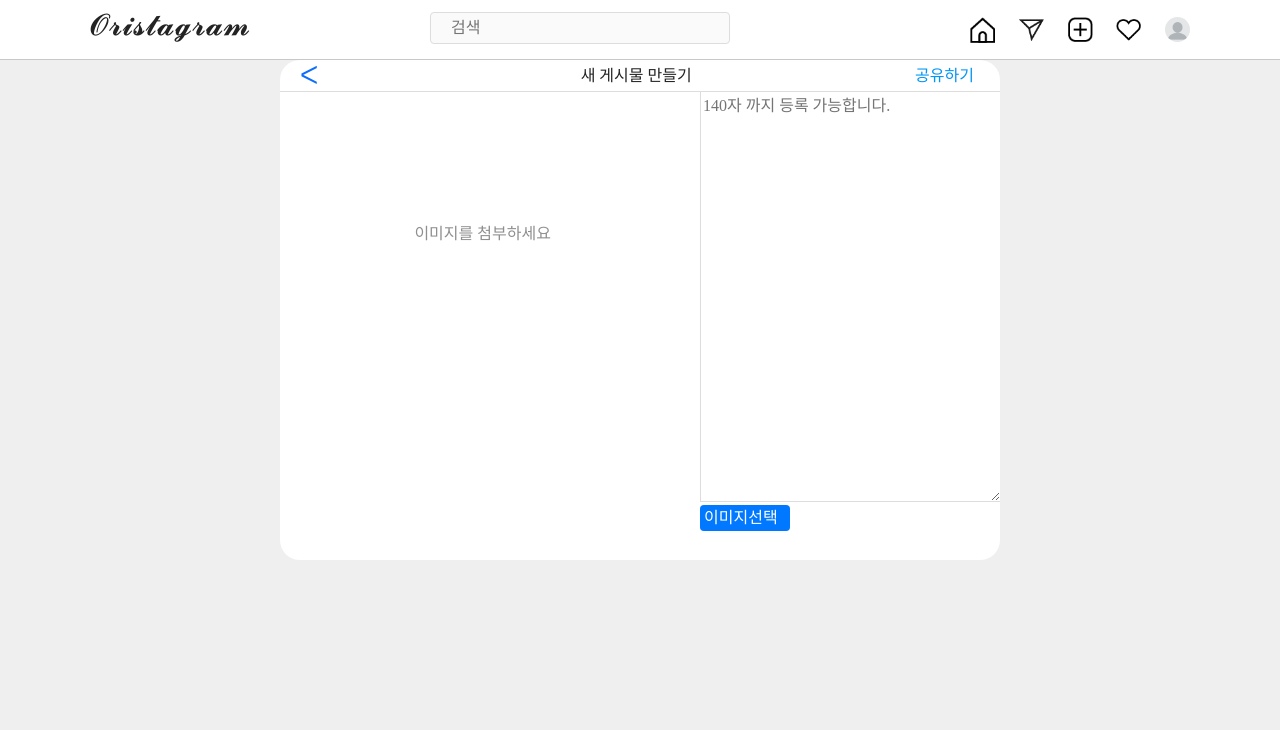
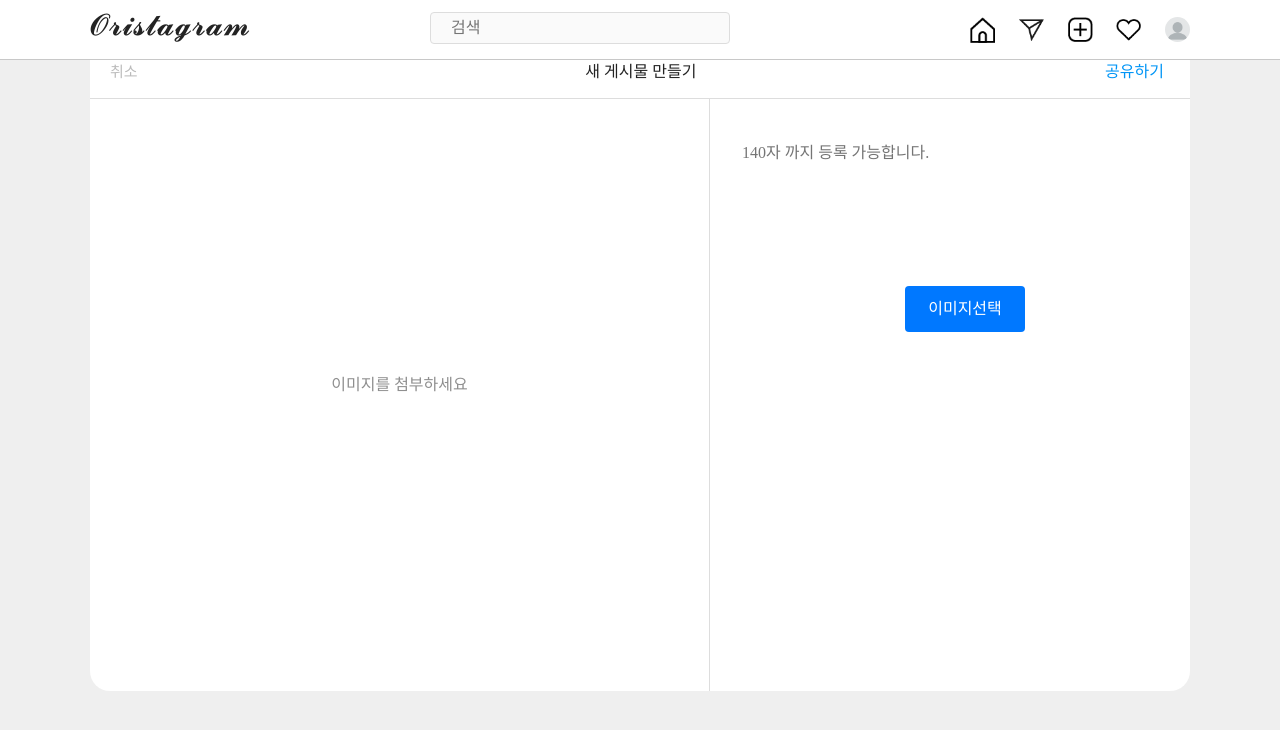
Before and after one commit to CureLatte/insta_clone_oridoong, a Flask app: template templates/writing_new.html in a window 1280 px wide. Shown: the top 730 px of the page. Run offline with Flask 2, Linux system fonts and the light colour scheme; the template is opened without the code that fills it, so the values that code supplies are empty; some libraries are stand-ins or nearby versions.

Commit message:
[스타일 수정] wrting_new  최종 스타일 수정안

```diff
--- a/static/css/writing_new.css
+++ b/static/css/writing_new.css
@@ -1,4 +1,8 @@
 #container {
+  position: absolute;
+  top: 42%;
+  left: 50%;
+  transform: translate(-50%, -50%);
   display: flex;
   justify-content: center;
   align-items: center;
@@ -7,8 +11,8 @@
 }
 
 #main-container {
-    width: 720px;
-    height: 500px;
+  width: 1100px;
+  height: 650px;
   background-color: white;
   border-radius: 20px;
   overflow: hidden;
@@ -20,11 +24,13 @@
   justify-content: space-between;
   border-bottom: 1px solid #ddd;
   align-items: center;
-    padding: 3px 20px;
+  padding: 17px 20px;
+  margin-top: 5px;
 }
 
 #container-head > a {
-    font-size: 25px;
+  font-size: 15px;
+  color: #bbb;
 }
 
 #container-head .title {
@@ -44,10 +50,11 @@
 
 #img-form {
   position: relative;
-    width: 420px;
-    height: 450px;
+  width: 620px;
+  height: 595px;
   overflow: hidden;
   z-index: 0;
+  border-right: 1px solid #ddd;
 }
 
 #img-form > p {
@@ -55,7 +62,9 @@
   color: #8f8f8f;
   position: absolute;
   z-index: 0;
-    padding: 32%;
+  top: 48%;
+  left: 50%;
+  transform: translate(-50%, -50%);
 }
 
 #preview_writing_image {
@@ -72,25 +81,30 @@
   border: 1px solid #ddd;
 }
 
+.file-upload {
+  margin: 0;
+  width: 450px;
+  margin-left: 30px;
+  height: 550px;
+}
 #desc {
+  margin-top: 40px;
   font-size: 16px;
   line-height: 24px;
-    margin: 0;
-    width: 300px;
-    max-height: 410px;
-    min-height: 410px;
-    border-left: 1px solid #ddd;
-    border-bottom: 1px solid #ddd;
-    border-top: none;
+  width: 449px;
+  border: none;
+  resize: none;
   border-right: none;
 }
 
 .input-file-button {
   display: block;
-    width: 90px;
+  text-align: center;
+  width: 120px;
   border: none;
-    margin: 0;
-    padding: 5px 4px;
+  margin: 0 auto;
+  padding: 15px 20px;
+  margin-top: 20px;
   background-color: #0078ff;
   border-radius: 4px;
   color: white;
--- a/templates/writing_new.html
+++ b/templates/writing_new.html
@@ -18,18 +18,23 @@
     <link rel="stylesheet" href="../static/css/common.css">
     <link rel="stylesheet" href="../static/css/like_history_css.css">
     <link rel="stylesheet" href="../static/css/no.css">
+    <link rel="stylesheet" href="https://use.fontawesome.com/releases/v5.14.0/css/all.css"
+        integrity="sha384-HzLeBuhoNPvSl5KYnjx0BT+WB0QEEqLprO+NBkkk5gbc67FTaL7XIGa2w1L0Xbgc" crossorigin="anonymous">
+    <link rel="stylesheet" type="text/css" href="fontawesome-free-5.15.1-web/css/fontawesome.min.css">
+    <link rel="stylesheet" href="https://use.fontawesome.com/releases/v5.2.0/css/all.css">
+
     <title> 새글 작성 </title>
 </head>
+
 <body>
 
     {% include 'common.html' %}
     <section id="container">
         <div id="main-container">
             <div id="container-head">
-            <a href="/index_page">ᐸ</a>
+                <a href="/index_page">취소</a>
                 <div class="title"><b>새 게시물 만들기</b></div>
-            <input onclick="posting()" type="button" id="submit-btn" class="is_pointer"
-                   value="공유하기">
+                <input onclick="posting()" type="button" id="submit-btn" class="is_pointer" value="공유하기">
             </div>
             <form id="post-form-container">
                 <div id="img-form">
@@ -48,6 +53,7 @@
         </div>
     </section>
 </body>
+
 </html>
 
 <script src="../static/javascript/writing_new_js.js"></script>
```
Lines whose indentation alone changed are shown as unchanged.
